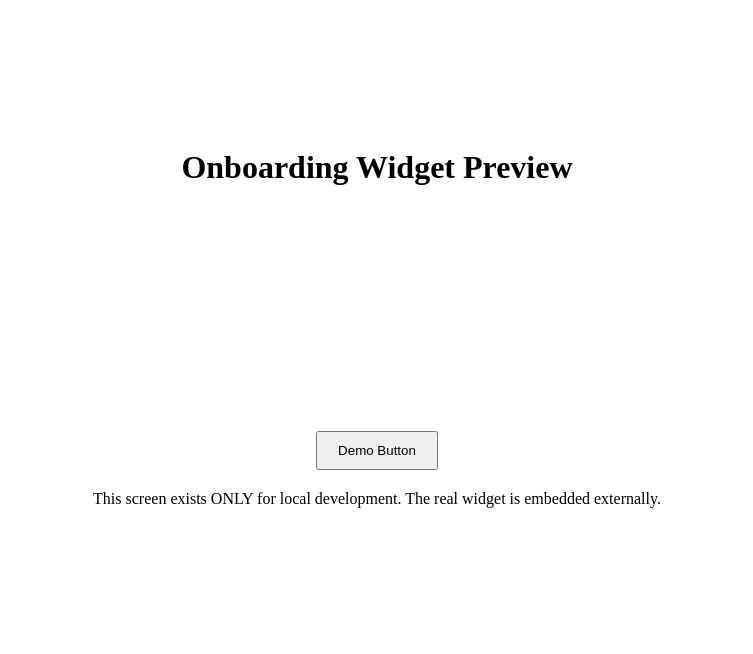
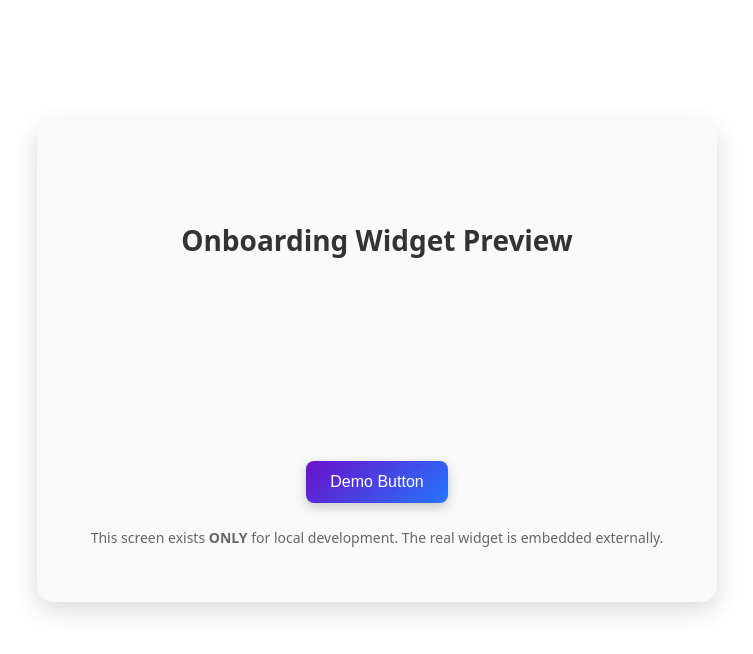
Before and after one commit to blessing986/embeddable-tour-platform, a React (Vite) app: page / in a window 1280 px wide. Shown: the top 654 px of the page, without its empty margins (263-1016 px from the left). Built offline with nearby package versions, Linux system fonts and the light colour scheme.

Commit message:
feat(external-widget): add framer animation to external widget

```diff
--- a/package.json
+++ b/package.json
@@ -11,6 +11,7 @@
   },
   "dependencies": {
     "@supabase/supabase-js": "^2.87.1",
+    "motion": "^12.23.25",
     "react": "^19.2.0",
     "react-dom": "^19.2.0",
     "vite-tsconfig-paths": "^5.1.4"
--- a/src/App.tsx
+++ b/src/App.tsx
@@ -1,7 +1,7 @@
 import "./App.css";
 import { initOnboard } from "./widget-entry";
 
-// TODO: Fetch steps from server
+// TODO: Fetch steps from server_____DONE
 // TODO: Add target functionality ___DONE
 
 function App() {
@@ -28,23 +28,67 @@ function App() {
     });
 
   return (
-    <div className="card" id="card" style={{ padding: 40 }}>
-      <h1 className="logo" id="logo">Onboarding Widget Preview</h1>
+   <div
+  className="card"
+  id="card"
+  style={{
+    maxWidth: 600,
+    margin: "80px auto",
+    padding: 40,
+    borderRadius: 16,
+    boxShadow: "0 8px 24px rgba(0,0,0,0.15)",
+    backgroundColor: "#f9f9f9",
+    textAlign: "center",
+    fontFamily: 'system-ui, -apple-system, "Segoe UI", Roboto, "Helvetica Neue", Arial',
+  }}
+>
+  <h1
+    className="logo"
+    id="logo"
+    style={{
+      fontSize: 28,
+      marginBottom: 30,
+      color: "#333",
+    }}
+  >
+    Onboarding Widget Preview
+  </h1>
 
   <button
-      className=".read-the-docs"
-      onClick={()=> widget?.start()}
+    className="read-the-docs"
+    onClick={() => widget?.start()}
     id="btn"
-        style={{ padding: "10px 20px", marginTop: 20 }}
+    style={{
+      padding: "12px 24px",
+      fontSize: 16,
+      borderRadius: 8,
+      border: "none",
+      background: "linear-gradient(135deg, #6a11cb, #2575fc)",
+      color: "#fff",
+      cursor: "pointer",
+      boxShadow: "0 4px 12px rgba(0,0,0,0.2)",
+      transition: "transform 0.2s ease, box-shadow 0.2s ease",
+    }}
+    onMouseEnter={(e) => (e.currentTarget.style.transform = "scale(1.05)")}
+    onMouseLeave={(e) => (e.currentTarget.style.transform = "scale(1)")}
   >
     Demo Button
   </button>
 
-      <p id="text-p" style={{ marginTop: 20 }}>
-        This screen exists ONLY for local development.
+  <p
+    id="text-p"
+    style={{
+      marginTop: 24,
+      fontSize: 14,
+      color: "#666",
+      lineHeight: 1.5,
+    }}
+  >
+    This screen exists <strong>ONLY</strong> for local development.
     The real widget is embedded externally.
   </p>
 </div>
+
   );
 }
 
--- a/src/tooltip.tsx
+++ b/src/tooltip.tsx
@@ -1,3 +1,4 @@
+import { AnimatePresence, motion } from "framer-motion"; // make sure it's framer-motion
 import { defaultTooltipStyles } from "./constant";
 import type { Step, TooltipStyles } from "./types";
 
@@ -26,62 +27,38 @@ export const Tooltip = ({
         progress: { ...defaultTooltipStyles.progress, ...styles?.progress },
     };
 
-  //  position logic (basic): if target exists, try to scroll into view and anchor tooltip near center
-
-    let targetRect = null;
+    // position logic
+    let targetRect: DOMRect | null = null;
     if (step.target) {
         const el = document.querySelector(step.target);
         if (el) {
             el.scrollIntoView({ behavior: "smooth", block: "center", inline: "center" });
             targetRect = el.getBoundingClientRect();
-        console.log(targetRect, step.target);
         }
     }
 
-
-
     return (
-    <>
-     <style
-        dangerouslySetInnerHTML={{
-          __html: `
-            .onboard-tooltip {
-              opacity: 0;
-              transform: translate(-50%, 20px) scale(0.95);
-              transition:
-                left 0.35s ease,
-                top 0.35s ease;
-              animation: onboardFadeIn 0.35s ease forwards;
-            }
-
-            @keyframes onboardFadeIn {
-              0% {
-                opacity: 0;
-                transform: translate(-50%, 20px) scale(0.9);
-              }
-              60% {
-                opacity: 1;
-                transform: translate(-50%, -4px) scale(1.05);
-              }
-              100% {
-                opacity: 1;
-                transform: translate(-50%, 0) scale(1);
-              }
-            }
-          `
-        }}
-      ></style>
-
-    <div className="onboard-tooltip tooltip show" style={{
+        <AnimatePresence mode="wait">
+            <motion.div
+                key={step.id}
+                initial={{ opacity: 0, y: 20, scale: 0.95 }}
+                animate={{ opacity: 1, y: 0, scale: 1 }}
+                exit={{ opacity: 0, y: 20, scale: 0.95 }}
+                transition={{ type: "spring", stiffness: 300, damping: 20, duration: 0.01 }}
+                className="onboard-tooltip tooltip show"
+                style={{
                     ...mergedStyles.tooltip,
                     ...(targetRect
                         ? {
                             left: `${targetRect.left + targetRect.width / 2}px`,
                             top: `${targetRect.bottom + 10 + window.scrollY}px`,
                             transform: 'translateX(-50%)',
-          animation: 'onboardFadeIn 0.35s ease forwards'
                         }
-      : {}),}}>
+                        : {}
+                    ),
+                }}
+            >
+                {step.title && <h4 style={{ marginBottom: 8 }}>{step.title}</h4>}
                 <div className="content">{step.content}</div>
                 <div style={mergedStyles.progress} className="progress">
                     Step {index + 1} of {total}
@@ -97,7 +74,7 @@ export const Tooltip = ({
                         Skip
                     </button>
                 </div>
-    </div>
-    </>
+            </motion.div>
+        </AnimatePresence>
     )
 }
--- a/src/types.ts
+++ b/src/types.ts
@@ -1,5 +1,6 @@
     export type Step = {
     id: string;
+    title?: string;
     target?: string;
     content: string;
     position?: "top"|"bottom"|"left"|"right"|"center";
```
Also changed, not shown: 1 other file (tests, documents, lock files or other folders). Lines whose indentation alone changed are shown as unchanged.
